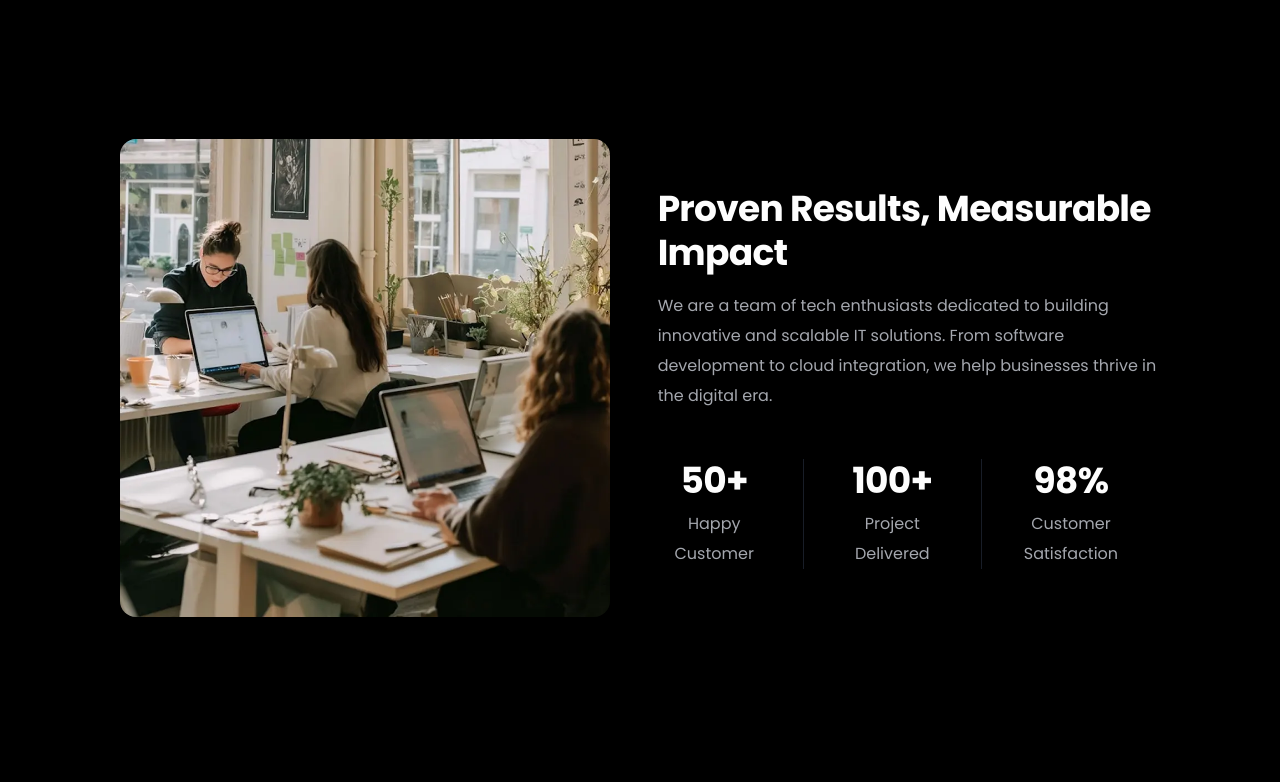
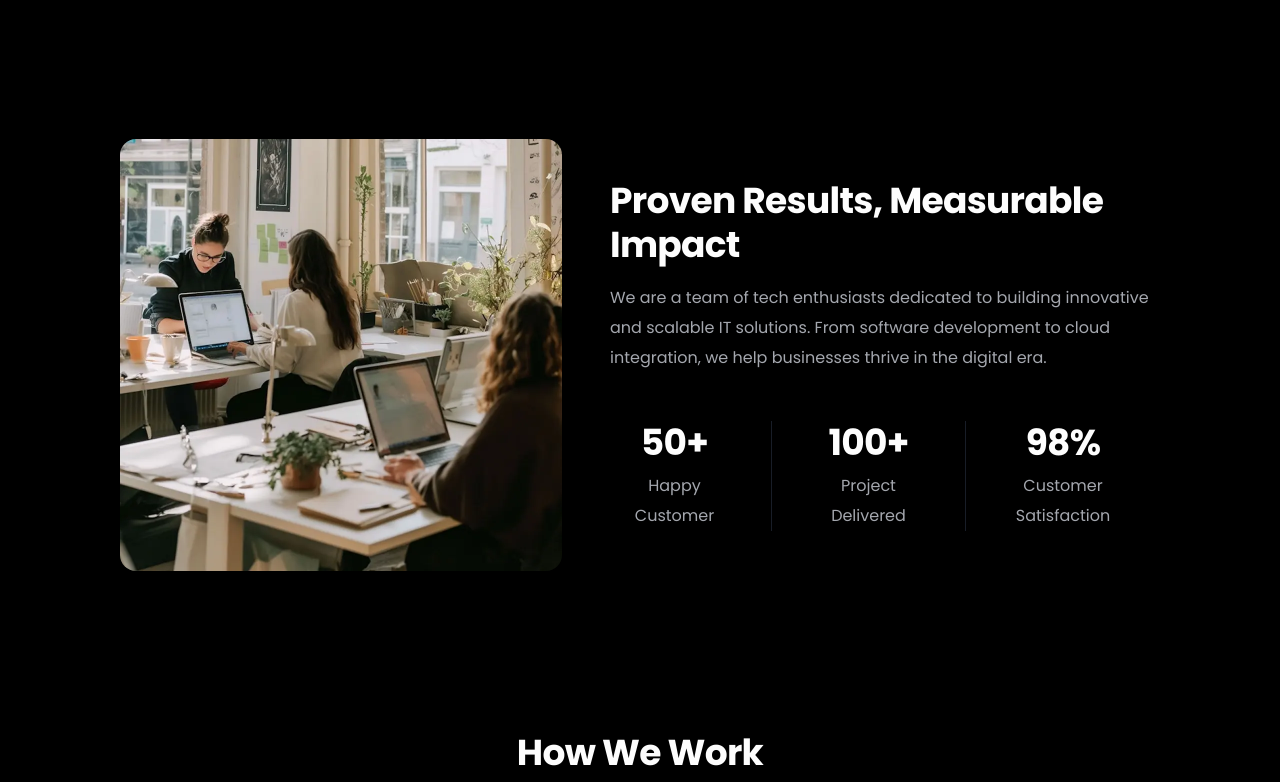
Before and after one commit to Hary300/Personal-Project-40-Dark-Blue-Portfolio, a React (Vite) app: page / in a window 1280 px wide. Shown: the part 1040-1822 px from the top of the page. Built offline with nearby package versions, Linux system fonts and the light colour scheme.

Commit message:
feat: enhance button and tabs components with cursor pointer and layout adjustments; update AboutSection and IndustrySection styles for improved responsiveness

```diff
--- a/src/components/ui/button.tsx
+++ b/src/components/ui/button.tsx
@@ -4,7 +4,7 @@
 import { Slot } from 'radix-ui';
 
 const buttonVariants = cva(
-  "group/button inline-flex shrink-0 items-center justify-center rounded-full border border-transparent bg-clip-padding text-sm font-regular whitespace-nowrap transition-all outline-none select-none focus-visible:border-ring focus-visible:ring-3 focus-visible:ring-ring/50 active:not-aria-[haspopup]:translate-y-px disabled:pointer-events-none disabled:opacity-50 aria-invalid:border-destructive aria-invalid:ring-3 aria-invalid:ring-destructive/20 dark:aria-invalid:border-destructive/50 dark:aria-invalid:ring-destructive/40 [&_svg]:pointer-events-none [&_svg]:shrink-0 [&_svg:not([class*='size-'])]:size-4",
+  "group/button inline-flex shrink-0 items-center justify-center rounded-full border border-transparent bg-clip-padding text-sm font-regular whitespace-nowrap transition-all outline-none select-none focus-visible:border-ring focus-visible:ring-3 focus-visible:ring-ring/50 active:not-aria-[haspopup]:translate-y-px disabled:pointer-events-none disabled:opacity-50 aria-invalid:border-destructive aria-invalid:ring-3 aria-invalid:ring-destructive/20 dark:aria-invalid:border-destructive/50 dark:aria-invalid:ring-destructive/40 [&_svg]:pointer-events-none [&_svg]:shrink-0 [&_svg:not([class*='size-'])]:size-4 cursor-pointer",
   {
     variants: {
       variant: {
--- a/src/components/ui/tabs.tsx
+++ b/src/components/ui/tabs.tsx
@@ -22,7 +22,7 @@
 }
 
 const tabsListVariants = cva(
-  'group/tabs-list inline-flex w-fit items-center justify-center  text-muted-foreground group-data-horizontal/tabs:h-8 group-data-vertical/tabs:h-fit group-data-vertical/tabs:flex-col data-[variant=line]:rounded-none',
+  'group/tabs-list inline-flex w-fit items-center justify-center  text-muted-foreground group-data-horizontal/tabs:h-auto group-data-vertical/tabs:h-fit group-data-vertical/tabs:flex-col data-[variant=line]:rounded-none',
   {
     variants: {
       variant: {
@@ -62,7 +62,7 @@
       className={cn(
         "relative inline-flex h-[calc(100%-1px)] flex-1 items-center justify-center border-b-2 border-transparent text-sm lg:text-md whitespace-nowrap text-foreground transition-all group-data-vertical/tabs:w-full group-data-vertical/tabs:justify-start cursor-pointer focus-visible:border-ring focus-visible:ring-[3px] focus-visible:ring-ring/50 focus-visible:outline-1 focus-visible:outline-ring disabled:pointer-events-none disabled:opacity-50 has-data-[icon=inline-end]:pr-1 has-data-[icon=inline-start]:pl-1 group-data-[variant=default]/tabs-list:data-active:shadow-sm group-data-[variant=line]/tabs-list:data-active:shadow-none [&_svg]:pointer-events-none [&_svg]:shrink-0 [&_svg:not([class*='size-'])]:size-4",
         'group-data-[variant=line]/tabs-list:bg-transparent group-data-[variant=line]/tabs-list:data-active:bg-transparent',
-        'data-active:bg-background data-active:text-primary-300 data-active:border-primary-300',
+        'data-active:bg-background data-active:text-primary-300 data-active:border-primary-300 ',
         className
       )}
       {...props}
--- a/src/sections/03-about/AboutSection.tsx
+++ b/src/sections/03-about/AboutSection.tsx
@@ -10,9 +10,9 @@
   return (
     <SectionWrapper
       sectionId='about'
-      className='flex flex-col gap-6 md:flex-row md:gap-12 pt-5 pb-10 lg:py-20 md:items-center'
+      className='flex flex-col gap-6 md:flex-row md:gap-12 pt-5 pb-10 lg:py-20 items-center'
     >
-      <div className='rounded-2xl overflow-hidden'>
+      <div className='rounded-2xl overflow-hidden max-w-110.5'>
         <img
           src={aboutImg.srcImg}
           alt={aboutImg.altText}
--- a/src/sections/06-industry/IndustrySection.tsx
+++ b/src/sections/06-industry/IndustrySection.tsx
@@ -13,10 +13,10 @@
       <Tabs defaultValue={tabs[0].id} className='flex flex-col gap-6 lg:gap-17'>
         <TabsList
           variant='line'
-          className='flex justify-between w-full overflow-auto gap-2 '
+          className='flex justify-between w-full overflow-auto gap-2 border-b'
         >
           {tabs.map((tab) => (
-            <TabsTrigger key={tab.id} value={tab.id}>
+            <TabsTrigger key={tab.id} value={tab.id} className='pb-4'>
               {tab.trigger}
             </TabsTrigger>
           ))}
```
